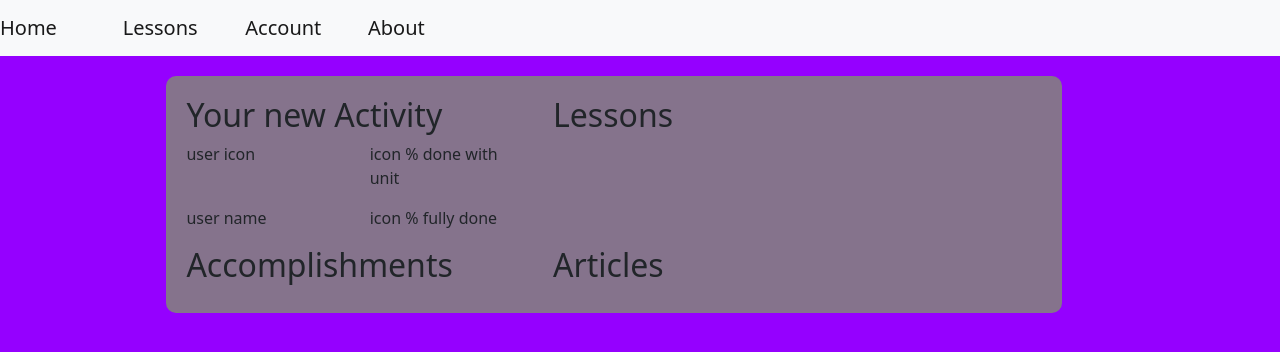
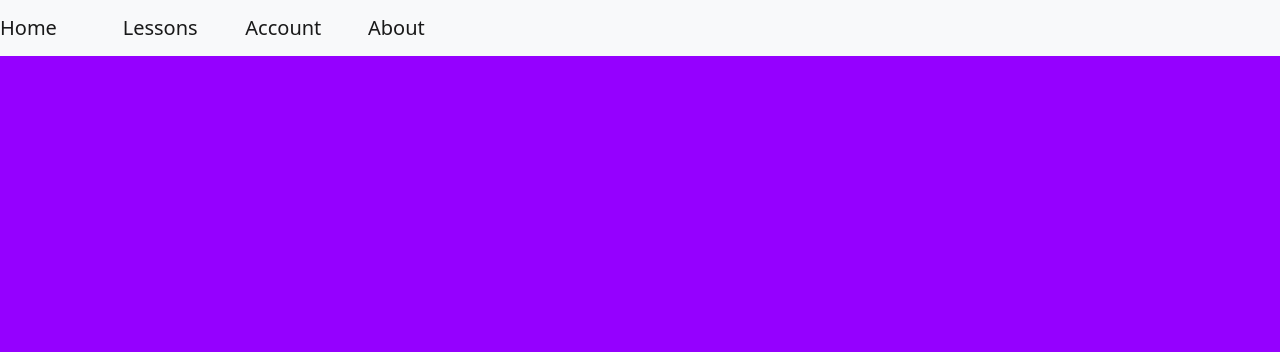
Before and after one commit to jbasquez/projectHomebase, a React (Create React App) app in the folder project-homebase/: page / in a window 1280 px wide. Shown: the top 352 px of the page. Built offline with nearby package versions, Linux system fonts and the light colour scheme.

Commit message:
fixing url/navbar for live deployment bug: sent to personal website instead of porject

```diff
--- a/project-homebase/src/App.js
+++ b/project-homebase/src/App.js
@@ -15,7 +15,7 @@ function App() {
         <Router>
             <NavBar />
             <Switch>
-              <Route exact path={"/"} component={Home} />
+              <Route exact path={"/projectHomebase"} component={Home} />
               <Route exact path={"/welcome"} component={Welcome} />
               <Route exact path={"/about"} component={About} />
               <Route exact path={"/lessons"} component={Lessons} />
--- a/project-homebase/src/components/navBar.js
+++ b/project-homebase/src/components/navBar.js
@@ -4,7 +4,7 @@ import {Link} from 'react-router-dom';
 function NavBar(){
     return(
         <nav className="navbar navbar-expand-lg navbar-expand-md navbar-expand-sm navbar-light bg-light">
-        <a className="navbar-brand col-lg-1 col-md-1 col-sm-2 col-xs-12" href="/">Home</a>
+        <a className="navbar-brand col-lg-1 col-md-1 col-sm-2 col-xs-12" href="/projectHomebase">Home</a>
         <Link to="/lessons" className="navbar-brand col-lg-1 col-md-1 col-sm-3 col-xs-12">Lessons</Link>
         <Link to="/projects" className="navbar-brand col-lg-1 col-md-1 col-sm-3 col-xs-12">Account</Link>
         <Link to="/about" className="navbar-brand col-lg-1 col-md-1 col-sm-3 col-xs-12">About</Link>
```
